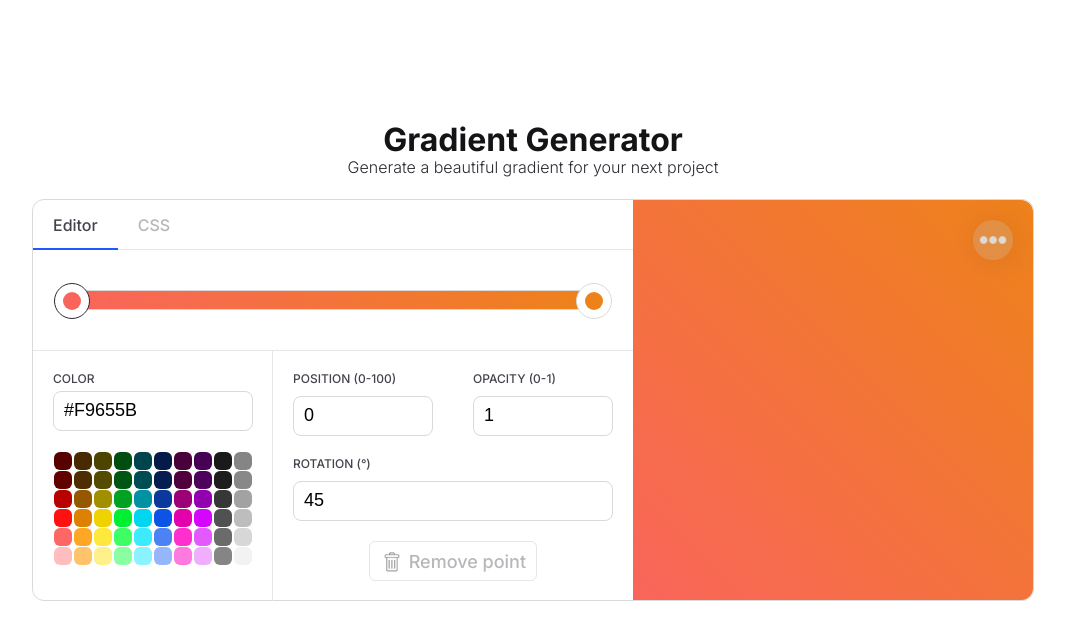
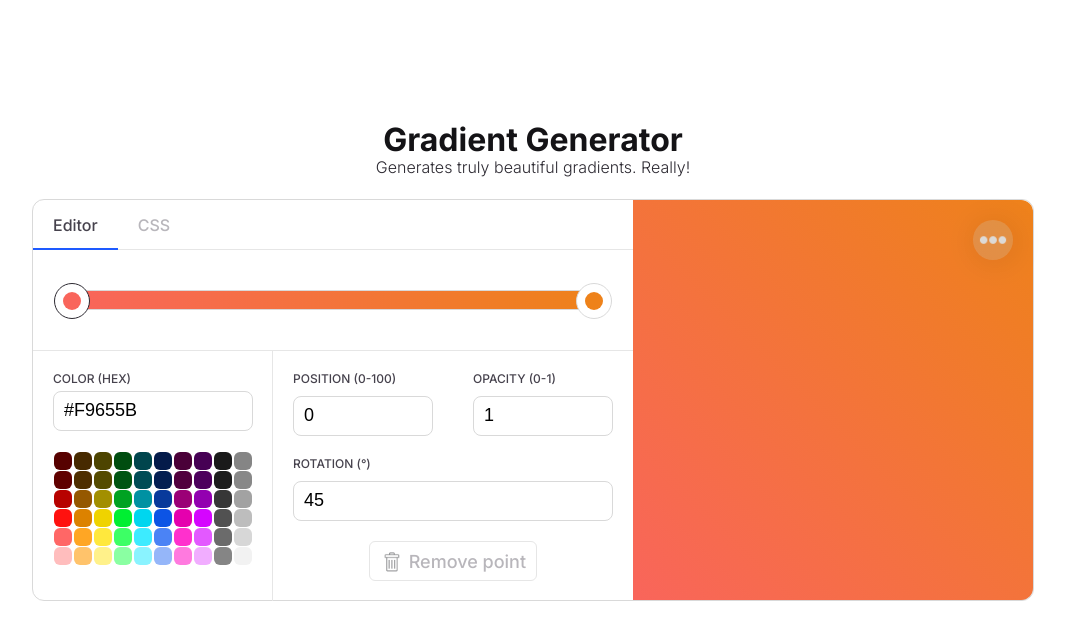
Before and after one commit to liskapolarni/gradient-generator, a Vue app: page / in a window 1280 px wide. Shown: the top 640 px of the page, without its empty margins (107-1172 px from the left). Built offline with nearby package versions, Linux system fonts and the light colour scheme.

Commit message:
added language switching

```diff
--- /dev/null
+++ b/public/json/messages.json
@@ -0,0 +1,47 @@
+{
+
+    "en": {
+
+        "title": "Gradient Generator",
+        "subtitle": "Generates truly beautiful gradients. Really!",
+
+        "color": "color",
+        "position": "position",
+        "opacity": "opacity",
+        "rotation": "rotation",
+
+        "removePoint": "Remove point",
+
+        "colorMode": "Color mode:",
+        "language": "Language:",
+
+        "universal": "Universal",
+        "modern": "Works in most modern browsers",
+        "legacy": "Legacy, not needed in modern versions",
+        "copy": "Click to copy"
+
+    },
+
+    "cz": {
+
+        "title": "Generátor barevných přechodů",
+        "subtitle": "Vytváří opravdu skvělé přechody. Doopravdy!",
+
+        "color": "barva",
+        "position": "pozice",
+        "opacity": "průhlednost",
+        "rotation": "otočení",
+
+        "removePoint": "Odstranit bod",
+
+        "colorMode": "Barevné schéma:",
+        "language": "Jazyk:",
+
+        "universal": "Univerzální kód",
+        "modern": "Funguje ve většině moderních prohlížečů",
+        "legacy": "Pro starší verze prohlížečů",
+        "copy": "Zkopírovat kód"
+
+    }
+
+}
--- a/src/App.vue
+++ b/src/App.vue
@@ -1,9 +1,14 @@
 <template>
   <main>
-    <GradientGenerator>
+    <GradientGenerator
+      :language="language"
+      :messages="messages"
+      @switch-language="switchLanguage">
       <template v-slot:title>
-        <h2>Gradient Generator</h2>
-        <p>Generate a beautiful gradient for your next project</p>
+        <div v-if="messages">
+          <h2>{{ messages.title }}</h2>
+          <p>{{ messages.subtitle }}</p>
+        </div>
       </template>
     </GradientGenerator>
   </main>
@@ -16,6 +21,36 @@ export default {
   name: 'App',
   components: {
     GradientGenerator
+  },
+  data() {
+    return {
+      language: 'en',
+      messagesObject: null
+    }
+  },
+  methods: {
+    switchLanguage(language) {
+      this.language = language
+    }
+  },
+  computed: {
+    messages() {
+      return this.messagesObject !== null ? this.messagesObject[this.language] : null
+    }
+  },
+  watch: {
+    language(newValue) {
+      localStorage.language = newValue
+    }
+  },
+  mounted() {
+    fetch('/json/messages.json')
+      .then(response => response.json())
+      .then(messages => this.messagesObject = messages)
+
+    if (localStorage.language) {
+      this.language = localStorage.language
+    }
   }
 }
 </script>
--- a/src/components/CodeSnippet.vue
+++ b/src/components/CodeSnippet.vue
@@ -18,7 +18,7 @@
                         :class="{ dark: darkMode }"
                         @click="copyText(getCode(prefix), prefix.name)"
                         :ref="prefix.name">
-                        Click to copy
+                        {{ messages.copy }}
                         <div class="btn-icon copy invert mt-3"></div>
                     </div>
                 </div>
@@ -29,25 +29,21 @@
 
 <script>
 export default {
-    props: ['gradient-style', 'dark-mode', 'dark-mode'],
+    props: ['gradient-style', 'dark-mode', 'messages'],
     data() {
         return {
             prefixes: [
                 {
-                    name: 'Universal',
-                    description: 'Works in most modern browsers',
                     prefix: '',
                     img: 'icons/web.png'
                 },
                 {
                     name: 'Firefox',
-                    description: 'Legacy, not needed in modern versions',
                     prefix: '-moz-',
                     img: 'icons/firefox.png'
                 },
                 {
                     name: 'Chrome, Safari',
-                    description: 'Legacy, not needed in modern versions',
                     prefix: '-webkit-',
                     img: 'icons/chrome.png'
                 }
@@ -73,12 +69,41 @@ export default {
                     this.$refs[copyButtonRef].innerHTML = oldValue
                 }
             }, 2000)
+        },
+        updateText() {
+            const changes = [
+                {
+                    name: this.messages.universal,
+                    description: this.messages.modern
+                },
+                {
+                    description: this.messages.legacy
+                },
+                {
+                     description: this.messages.legacy
+                }
+            ]
+
+            changes.forEach((change, index) => {
+                Object.assign(this.prefixes[index], {...change})
+            })
         }
     },
     computed: {
         gradient() {
             return this.gradientStyle({rotate: true})
         }
+    },
+    watch: {
+        messages: {
+            handler: function() {
+                this.updateText()
+            },
+            deep: true
+        }
+    },
+    mounted() {
+        this.updateText()
     }
 }
 </script>
--- a/src/components/Display.vue
+++ b/src/components/Display.vue
@@ -5,7 +5,10 @@
             :style="{ background: gradient }">
             <Options
                 :dark-mode="darkMode"
-                @set-dark="setDark" />
+                :language="language"
+                :messages="messages"
+                @set-dark="setDark"
+                @switch-language="switchLanguage" />
         </div>
     </div>
 </template>
@@ -14,13 +17,17 @@
 import Options from './Options.vue'
 
 export default {
-    props: ['gradient-colors', 'gradient-style', 'dark-mode'],
+    props: ['gradient-colors', 'gradient-style', 'dark-mode', 'language', 'messages'],
+    emits: ['switch-language'],
     components: {
         Options
     },
     methods: {
         setDark() {
             this.$emit('set-dark')
+        },
+        switchLanguage(language) {
+            this.$emit('switch-language', language)
         }
     },
     computed: {
--- a/src/components/GradientGenerator.vue
+++ b/src/components/GradientGenerator.vue
@@ -13,6 +13,7 @@
                     :gradient-style="getStyle"
                     :rotation="rotation"
                     :dark-mode="darkMode"
+                    :messages="messages"
                     @update="update"
                     @select-color="selectColor"
                     @set-color-props="setColorProps"
@@ -22,7 +23,10 @@
                     :gradient-colors="gradientColors"
                     :gradient-style="getStyle"
                     :dark-mode="darkMode"
-                    @set-dark="setDarkMode" />
+                    :language="language"
+                    :messages="messages"
+                    @set-dark="setDarkMode"
+                    @switch-language="switchLanguage" />
             </div>
         </div>
     </main>
@@ -33,6 +37,8 @@ import Properties from './Properties.vue'
 import Display from './Display.vue'
 
 export default {
+    props: ['language', 'messages'],
+    emits: ['switch-language'],
     components: {
         Properties,
         Display
@@ -151,6 +157,10 @@ export default {
         // dark mode
         setDarkMode() {
             this.darkMode = !this.darkMode
+        },
+        // language switching
+        switchLanguage(language) {
+            this.$emit('switch-language', language)
         }
     },
     watch: {
--- a/src/components/Options.vue
+++ b/src/components/Options.vue
@@ -8,10 +8,10 @@
         <div id="options-menu" v-if="showOptions">
             <ul>
                 <li @click="setDarkMode">
-                    Color mode: {{ colorMode }}
+                    {{ messages.colorMode }} {{ colorMode }}
                 </li>
-                <li>
-                    Language: <img :src="language" alt="flag">
+                <li @click="switchLanguage">
+                    {{ messages.language }} <img :src="flagImage" alt="flag">
                 </li>
             </ul>
         </div>
@@ -20,12 +20,11 @@
 
 <script>
 export default {
-    props: ['dark-mode'],
-    emits: ['set-dark'],
+    props: ['dark-mode', 'language', 'messages'],
+    emits: ['set-dark', 'switch-language'],
     data() {
         return {
-            showOptions: false,
-            tempLanguage: 'en'
+            showOptions: false
         }
     },
     methods: {
@@ -34,6 +33,18 @@ export default {
         },
         setDarkMode() {
             this.$emit('set-dark')
+        },
+        switchLanguage() {
+            const languages = ["en", "cz"]
+
+            let index = languages.indexOf(this.language)
+            if (index < languages.length-1) {
+                index += 1
+            } else {
+                index = 0
+            }
+
+            this.$emit('switch-language', languages[index])
         }
     },
     computed: {
@@ -45,12 +56,12 @@ export default {
                     return "☀️"
             }
         },
-        language() {
+        flagImage() {
             const countryCode = {
                 en: 'gb',
                 cz: 'cz'
             }
-            return `https://flagcdn.com/24x18/${countryCode[this.tempLanguage]}.png`
+            return `https://flagcdn.com/24x18/${countryCode[this.language]}.png`
         }
     }
 }
@@ -112,6 +123,7 @@ export default {
             cursor: pointer;
             padding: 5px 10px 5px 10px;
             border-radius: 8px;
+            width: 250px;
 
             &:hover {
                 background-color: rgba($light-100, 0.25);
--- a/src/components/Properties.vue
+++ b/src/components/Properties.vue
@@ -1,5 +1,6 @@
 <template>
     <div id="color-properties"
+        v-if="messages"
         :class="{ dark: darkMode }">
         <TabsSwitcher
             :selected-tab="selectedTab"
@@ -19,7 +20,7 @@
                 :dark-mode="darkMode"
                 @set-color="setColor">
                 <div class="input-box w-240 mt-20">
-                    <label for="color">Color</label>
+                    <label for="color">{{ messages.color }} (hex)</label>
                     <input type="text" class="ml-20 mt-20 pl-10" name="color"
                         @keyup="update" v-model="input.hex" />
                 </div>
@@ -27,19 +28,19 @@
 
             <div id="inputs">
                 <div class="input-box halfwidth mt-20">
-                    <label for="position">Position (0-100)</label>
+                    <label for="position">{{ messages.position }} (0-100)</label>
                     <input type="text" name="position"
                         @keyup="update" v-model="input.position" />
                 </div>
 
                 <div class="input-box halfwidth mt-20">
-                    <label for="opacity">Opacity (0-1)</label>
+                    <label for="opacity">{{ messages.opacity }} (0-1)</label>
                     <input type="text" name="opacity"
                         @keyup="update" v-model="input.opacity" />
                 </div>
 
                 <div class="input-box fullwidth mt-20">
-                    <label for="rotation">Rotation (°)</label>
+                    <label for="rotation">{{ messages.rotation }} (°)</label>
                     <input type="text" name="rotation"
                         @keyup="update" v-model="inputRotation" />
                 </div>
@@ -56,14 +57,15 @@
                             invert: gradientColors.length > 2
                         }">
                     </div>
-                    Remove point
+                    {{ messages.removePoint }}
                 </div>
             </div>
         </div>
         <div v-else-if="selectedTab == 'CSS'">
             <CodeSnippet
                 :gradient-style="gradientStyle"
-                :dark-mode="darkMode" />
+                :dark-mode="darkMode"
+                :messages="messages" />
         </div>
     </div>
 </template>
@@ -81,7 +83,7 @@ export default {
         ColorPicker,
         CodeSnippet
     },
-    props: ['gradient-colors', 'selected-color', 'gradient-style', 'rotation', 'dark-mode'],
+    props: ['gradient-colors', 'selected-color', 'gradient-style', 'rotation', 'dark-mode', 'messages'],
     data() {
         return {
             selectedTab: 'Editor',
```
Also changed, not shown: gradient-generator-todo.txt (added).
